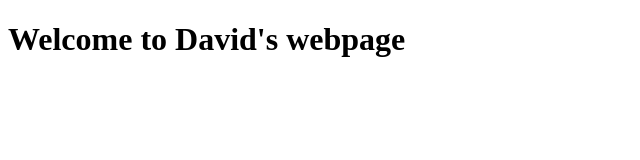
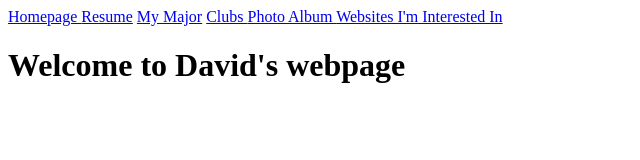
Before and after one commit to dwc5572/IntroToDavid, a plain HTML site: page index.html in a window 1280 px wide. Shown: the whole page, without its empty margins (0-640 px from the left). Drawn offline with Linux system fonts and the light colour scheme.

Commit message:
Testing my new style

```diff
--- a/index.html
+++ b/index.html
@@ -5,6 +5,13 @@
     <title>Landing Page</title>
 </head>
 <body>
+<span><a href="https://dwc5572.github.io/IntroToDavid">Homepage </a>
+    <a href="/IntroToDavid/resume">Resume</a>
+    <a href="/IntroToDavid/mymajor">My Major</a>
+    <a href="/IntroToDavid/clubs">Clubs </a>
+ <a href="/IntroToDavid/album">Photo Album </a>
+<a href="/IntroToDavid/weblinks">Websites I'm Interested In</a>
+    </span>
 <h1>Welcome to David's webpage</h1>
 </body>
 </html>
```
Also changed, not shown: album.html (+1 -1 lines).
